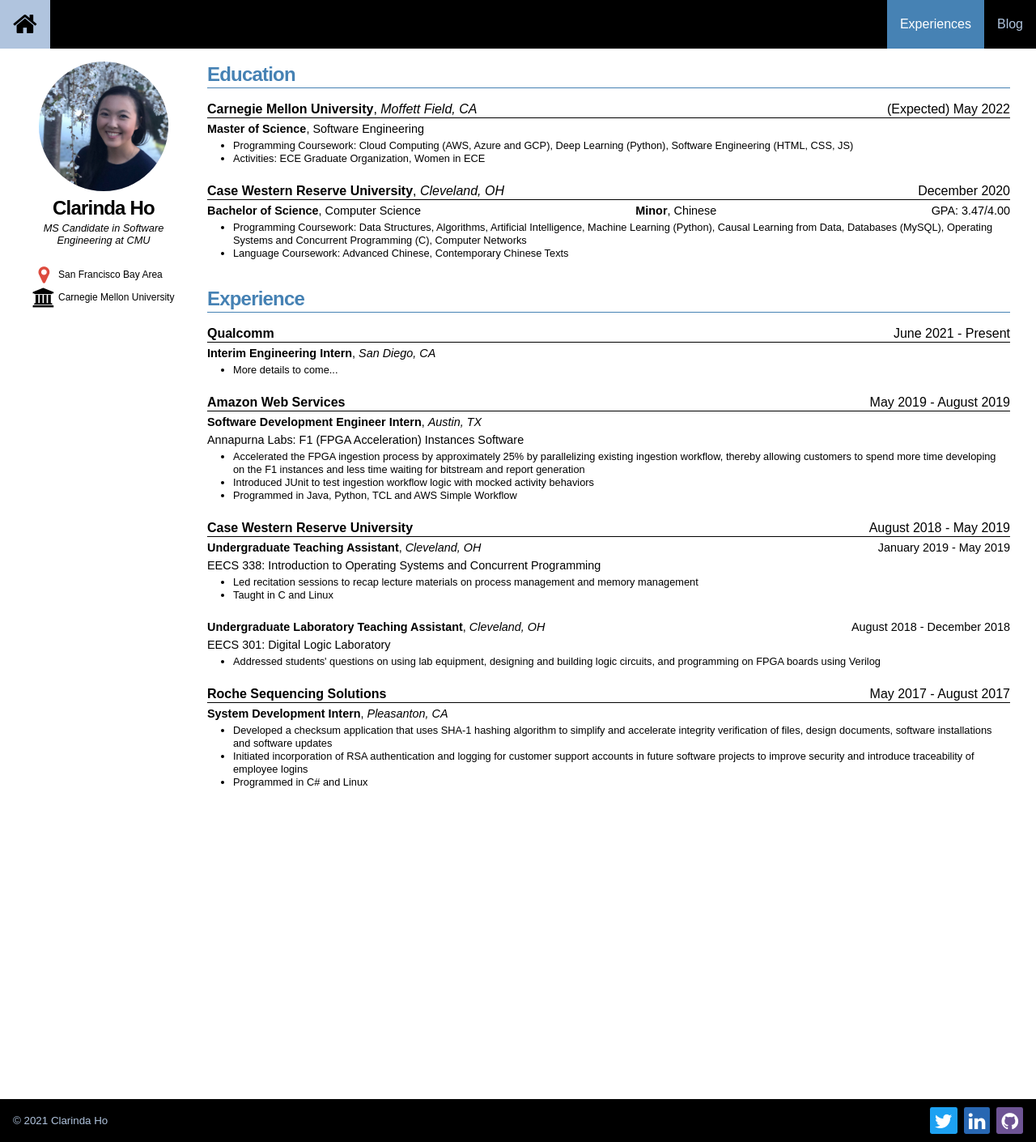
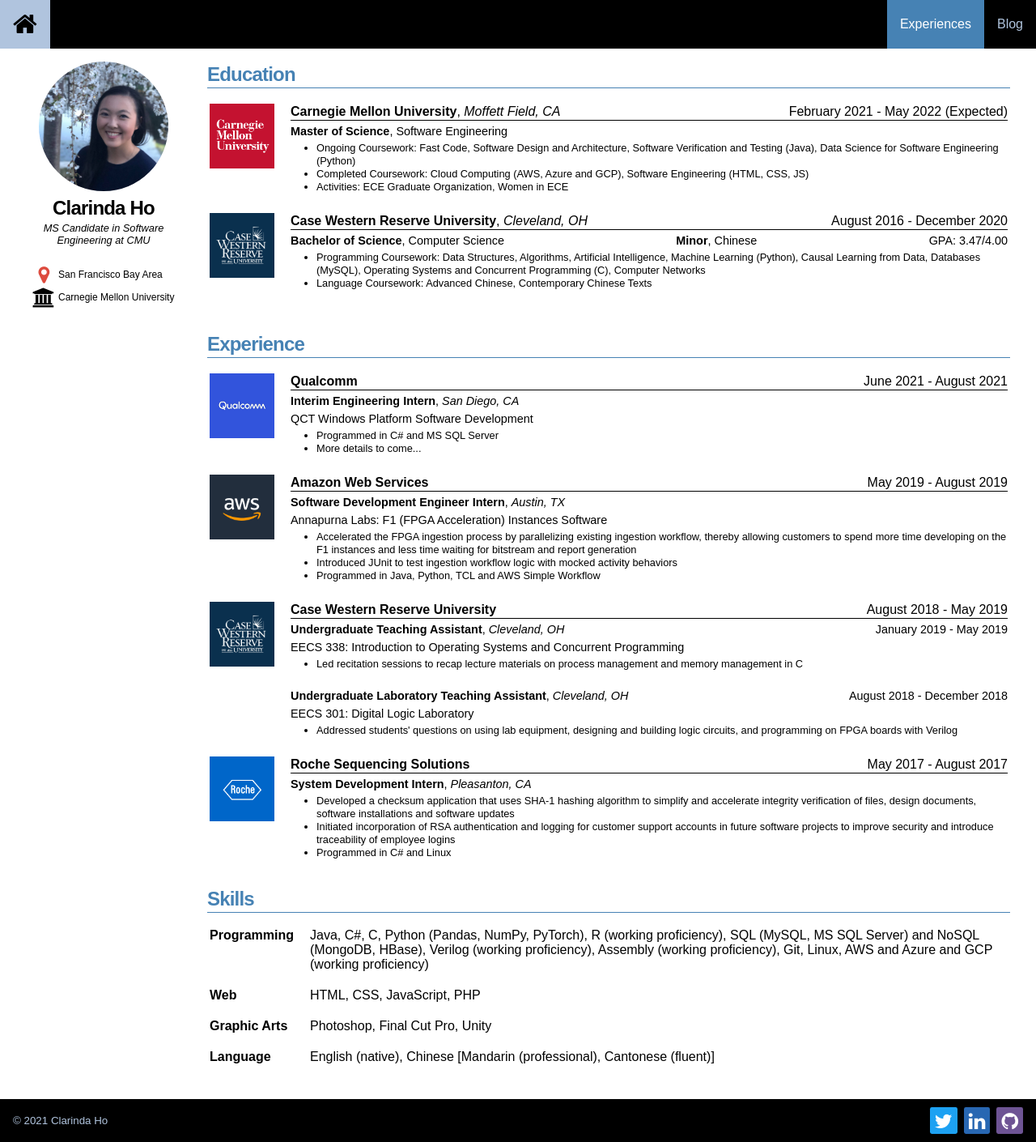
Before and after one commit to clarindaho/clarindaho.github.io, a Jekyll site: the page built from experiences.html, in a window 1280 px wide. Shown: the whole page at 81% size. Built offline with Jekyll 4.4.1, drawn with Linux system fonts in a browser that asks for light colours.

Commit message:
Update experiences page

```diff
--- a/experiences.html
+++ b/experiences.html
@@ -28,7 +28,7 @@
         line-height: 1;
     }
 
-    section div div {
+    section div {
         margin: 0 0 0.25rem 0;
 
         line-height: 1.25;
@@ -48,6 +48,21 @@
 
         font-size: 0.8rem;
     }
+
+    #education td, #experience td, #skills td { border-bottom: 1rem solid transparent; }
+
+    .logo, .table-section { vertical-align: text-top; border-right: 1rem solid transparent; }
+
+    .logo img {
+        align-self: left;
+
+        width: 5rem;
+        height: 5rem;
+
+        object-fit: cover;
+    }
+
+    #skills .table-section { font-weight: bold; }
 </style>
 
 <script>
@@ -64,14 +79,18 @@
 <section>
     <h2>Education</h2>
 
-    <div id="masters">
+    <table id="education">
+        <tbody>
+            <tr id="masters">
+                <td class="logo"><img src="./assets/images/cmu.png" alt="Carnegie Mellon University"></td>
+                <td>
                     <div>
                         <span class="border-bottom">
                             <span style="font-weight: bold;">Carnegie Mellon University</span>,
                             <span style="font-style: italic;">Moffett Field, CA</span>
                         </span>
                         <span class="border-bottom" style="flex-grow: 1;"></span>
-            <span class="border-bottom" style="text-align: right;">(Expected) May 2022</span>
+                        <span class="border-bottom" style="text-align: right;">February 2021 - May 2022 (Expected)</span>
                     </div>
 
                     <div class="text-body">
@@ -84,23 +103,25 @@
 
                     <div>
                         <ul>
-                <li>Programming Coursework: Cloud Computing (AWS, Azure and GCP), Deep Learning (Python),
-                    Software Engineering (HTML, CSS, JS)</li>
+                            <li>Ongoing Coursework: Fast Code, Software Design and Architecture, Software Verification
+                                and Testing (Java), Data Science for Software Engineering (Python)</li>
+                            <li>Completed Coursework: Cloud Computing (AWS, Azure and GCP), Software Engineering (HTML, CSS, JS)</li>
                             <li>Activities: ECE Graduate Organization, Women in ECE</li>
                         </ul>
                     </div>
-    </div>
+                </td>
+            </tr>
 
-    <br>
-
-    <div id="bachelors">
+            <tr id="bachelors">
+                <td class="logo"><img src="./assets/images/cwru.png" alt="Case Western Reserve University"></td>
+                <td>
                     <div>
                         <span class="border-bottom">
                             <span style="font-weight: bold;">Case Western Reserve University</span>,
                             <span style="font-style: italic;">Cleveland, OH</span>
                         </span>
                         <span class="border-bottom" style="flex-grow: 1;"></span>
-            <span class="border-bottom" style="text-align: right;">December 2020</span>
+                        <span class="border-bottom" style="text-align: right;">August 2016 - December 2020</span>
                     </div>
 
                     <div class="text-body">
@@ -125,7 +146,10 @@
                             <li>Language Coursework: Advanced Chinese, Contemporary Chinese Texts</li>
                         </ul>
                     </div>
-    </div>
+                </td>
+            </tr>
+        </tbody>
+    </table>
 </section>
 
 <br>
@@ -133,11 +157,15 @@
 <section>
     <h2>Experience</h2>
 
-    <div id="summer-2021-intern">
+    <table id="experience">
+        <tbody>
+            <tr id="summer-2021-intern">
+                <td class="logo"><img src="./assets/images/qualcomm.jpg" alt="Qualcomm"></td>
+                <td>
                     <div>
                         <span class="border-bottom" style="font-weight: bold;">Qualcomm</span>
                         <span class="border-bottom" style="flex-grow: 1;"></span>
-            <span class="border-bottom" style="text-align: right;">June 2021 - Present</span>
+                        <span class="border-bottom" style="text-align: right;">June 2021 - August 2021</span>
                     </div>
 
                     <div class="text-body">
@@ -148,16 +176,22 @@
                         <span style="flex-grow: 1;"></span>
                     </div>
 
+                    <div class="text-body">
+                        <span>QCT Windows Platform Software Development</span>
+                    </div>
+
                     <div>
                         <ul>
+                            <li>Programmed in C# and MS SQL Server</li>
                             <li>More details to come...</li>
                         </ul>
                     </div>
-    </div>
+                </td>
+            </tr>
 
-    <br>
-
-    <div id="summer-2019-intern">
+            <tr id="summer-2019-intern">
+                <td class="logo"><img src="./assets/images/aws.png" alt="Amazon Web Services"></td>
+                <td>
                     <div>
                         <span class="border-bottom" style="font-weight: bold;">Amazon Web Services</span>
                         <span class="border-bottom" style="flex-grow: 1;"></span>
@@ -178,19 +212,19 @@
 
                     <div>
                         <ul>
-                <li>Accelerated the FPGA ingestion process by approximately 25% by parallelizing
-                    existing ingestion workflow, thereby allowing customers to spend more time
-                    developing on the F1 instances and less time waiting for bitstream and report
-                    generation</li>
+                            <li>Accelerated the FPGA ingestion process by parallelizing existing ingestion workflow,
+                                thereby allowing customers to spend more time developing on the F1 instances and less
+                                time waiting for bitstream and report generation</li>
                             <li>Introduced JUnit to test ingestion workflow logic with mocked activity behaviors</li>
                             <li>Programmed in Java, Python, TCL and AWS Simple Workflow</li>
                         </ul>
                     </div>
-    </div>
+                </td>
+            </tr>
 
-    <br>
-
-    <div id="undergrad-ta">
+            <tr id="undergrad-ta">
+                <td class="logo"><img src="./assets/images/cwru.png" alt="Case Western Reserve University"></td>
+                <td>
                     <div>
                         <span class="border-bottom" style="font-weight: bold;">Case Western Reserve University</span>
                         <span class="border-bottom" style="flex-grow: 1;"></span>
@@ -213,8 +247,7 @@
                     <div>
                         <ul>
                             <li>Led recitation sessions to recap lecture materials on process management and
-                    memory management</li>
-                <li>Taught in C and Linux</li>
+                                memory management in C</li>
                         </ul>
                     </div>
 
@@ -236,14 +269,15 @@
                     <div>
                         <ul>
                             <li>Addressed students' questions on using lab equipment, designing and building
-                    logic circuits, and programming on FPGA boards using Verilog</li>
+                                logic circuits, and programming on FPGA boards with Verilog</li>
                         </ul>
                     </div>
-    </div>
+                </td>
+            </tr>
 
-    <br>
-
-    <div id="summer-2017-intern">
+            <tr id="summer-2017-intern">
+                <td class="logo"><img src="./assets/images/roche.png" alt="Roche"></td>
+                <td>
                     <div>
                         <span class="border-bottom" style="font-weight: bold;">Roche Sequencing Solutions</span>
                         <span class="border-bottom" style="flex-grow: 1;"></span>
@@ -269,5 +303,36 @@
                             <li>Programmed in C# and Linux</li>
                         </ul>
                     </div>
-    </div>
+                </td>
+            </tr>
+        </tbody>
+    </table>
 </section>
+
+<section>
+    <h2>Skills</h2>
+
+    <table id="skills">
+        <tr id="programming">
+            <td class="table-section">Programming</td>
+            <td>Java, C#, C, Python (Pandas, NumPy, PyTorch), R (working proficiency), SQL (MySQL, MS SQL Server)
+                and NoSQL (MongoDB, HBase), Verilog (working proficiency), Assembly (working proficiency),
+                Git, Linux, AWS and Azure and GCP (working proficiency)</td>
+        </tr>
+
+        <tr id="web">
+            <td class="table-section">Web</td>
+            <td>HTML, CSS, JavaScript, PHP</td>
+        </tr>
+
+        <tr id="graphic-arts">
+            <td class="table-section">Graphic Arts</td>
+            <td>Photoshop, Final Cut Pro, Unity</td>
+        </tr>
+
+        <tr id="language">
+            <td class="table-section">Language</td>
+            <td>English (native), Chinese [Mandarin (professional), Cantonese (fluent)]</td>
+        </tr>
+    </table>
+</section>
--- /dev/null
+++ b/google54e3a6c32d94905f.html
@@ -0,0 +1,5 @@
+---
+permalink: /google54e3a6c32d94905f.html
+---
+
+google-site-verification: google54e3a6c32d94905f.html
--- a/index.html
+++ b/index.html
@@ -51,11 +51,11 @@
     <h2>About Me</h2>
 
     <p>I am currently a MS student in Software Engineering at Carnegie Mellon University's School of Electrical and
-        Computer Engineering. This summer, I will be interning at Qualcomm as a software engineer.</p>
+        Computer Engineering.</p>
 
     <p>I completed my undergraduate at Case Western Reserve University, where I majored in Computer Science and minored
-        in Chinese. During the course of my college career, I interned at Amazon Web Services and Roche Sequencing
-        Solutions as a software engineer.</p>
+        in Chinese. During the course of my college career, I interned at Qualcomm, Amazon Web Services and Roche
+        Sequencing Solutions as a software engineer.</p>
 
     <p>During my free time, I love to read books, sing, play piano, travel, try out different cuisines throughout the
         world, and play tennis and badminton.</p>
--- a/robots.txt
+++ b/robots.txt
@@ -4,3 +4,6 @@
 
 User-agent: *
 Disallow: /
+
+User-agent: AdsBot-Google
+Disallow: /
```
Also changed, not shown: blog.html (added, +28 -0 lines), assets/images/aws.png (added), assets/images/cmu.png (added), assets/images/cwru.png (added), assets/images/qualcomm.jpg (added), assets/images/roche.png (added). Lines whose indentation alone changed are shown as unchanged.
